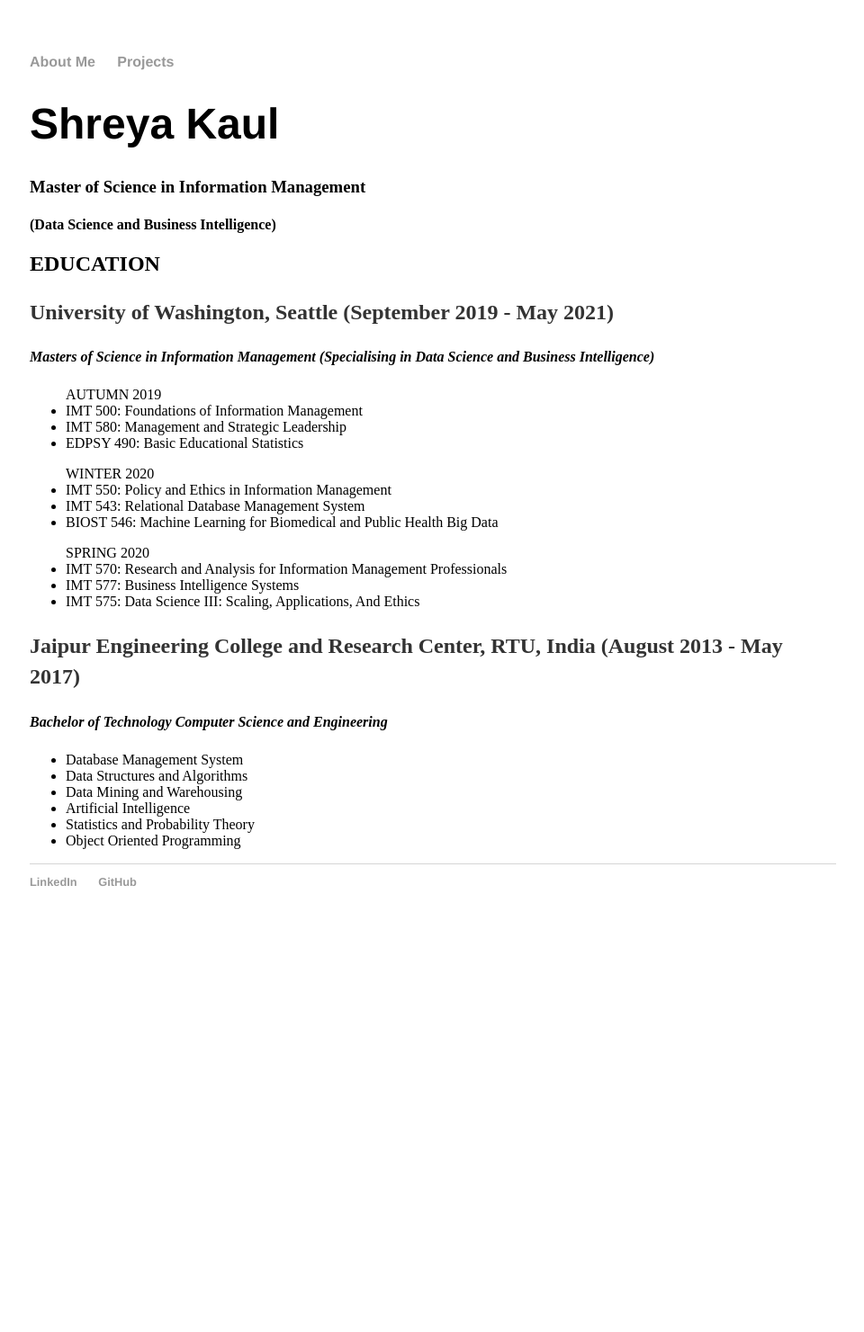
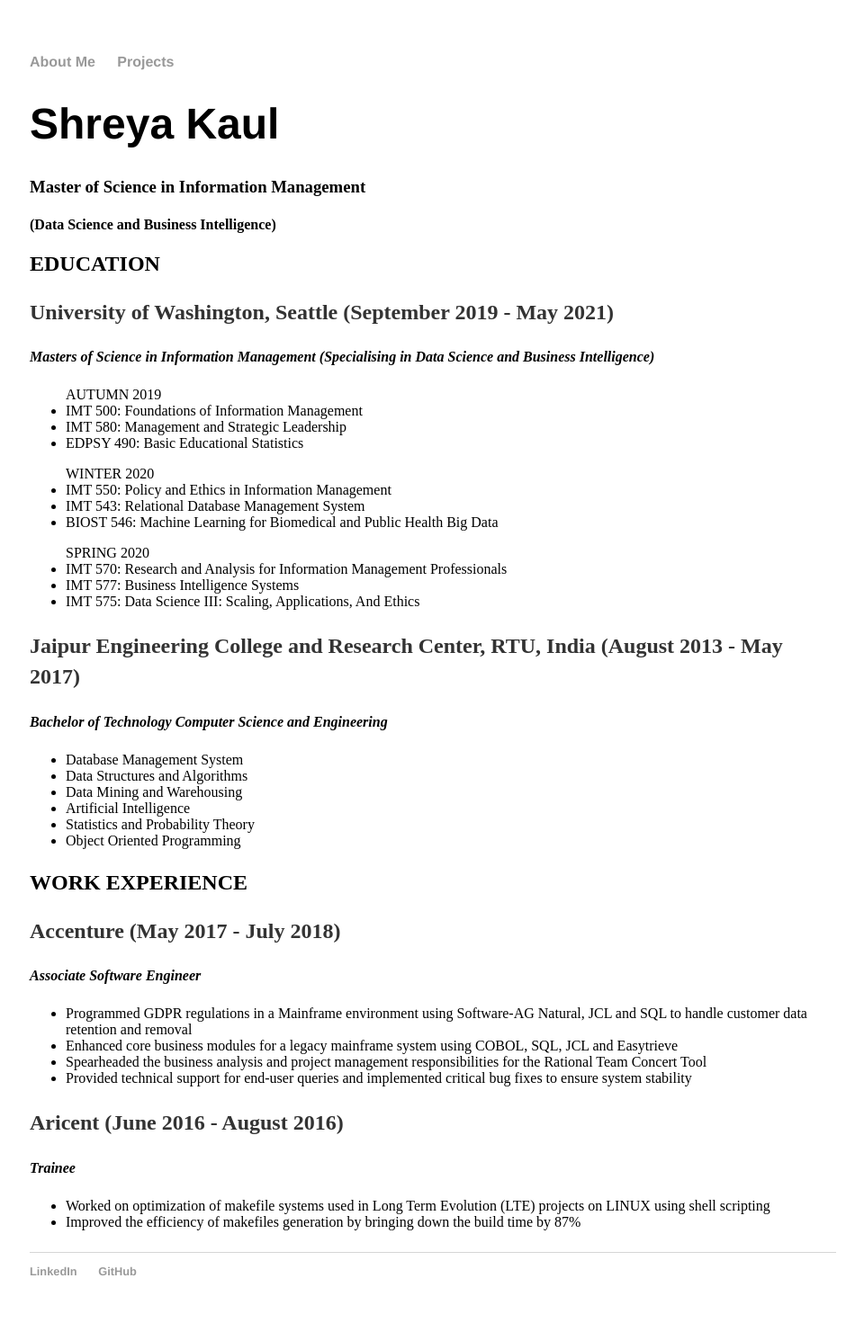
Before and after one commit to shreyakaul/shreyakaul.github.io, a Jekyll site: the page built from index.html, in a window 1280 px wide. Shown: the whole page at 90% size, without its empty margins (159-1119 px from the left). Built offline with Jekyll 4.4.1, drawn with Linux system fonts in a browser that asks for light colours; before the commit the page ends 1048 px from its top, so only the background shows below that.

Commit message:
Update index.html

```diff
--- a/index.html
+++ b/index.html
@@ -44,3 +44,24 @@
 	<li>Statistics and Probability Theory
 	<li>Object Oriented Programming
 	</ul>
+</p>
+<h2>WORK EXPERIENCE</h2>
+        <p>
+	<p><b>Accenture (May 2017 - July 2018)</b><br></p>
+		<i><b> Associate Software Engineer</b></i>
+          </p>
+	<ul>
+	<li>Programmed GDPR regulations in a Mainframe environment using Software-AG Natural, JCL and SQL to handle customer data retention and removal
+	<li>Enhanced core business modules for a legacy mainframe system using COBOL, SQL, JCL and Easytrieve
+	<li>Spearheaded the business analysis and project management responsibilities for the Rational Team Concert Tool
+	<li>Provided technical support for end-user queries and implemented critical bug fixes to ensure system stability
+	</ul>
+
+	<p><b>Aricent (June 2016 - August 2016)</b><br></p>
+		<i><b>Trainee</b></i>
+          </p>
+	<ul>
+	<li>Worked on optimization of makefile systems used in Long Term Evolution (LTE) projects on LINUX using shell scripting
+	<li>Improved the efficiency of makefiles generation by bringing down the build time by 87%
+	</ul>
+</p>
```
